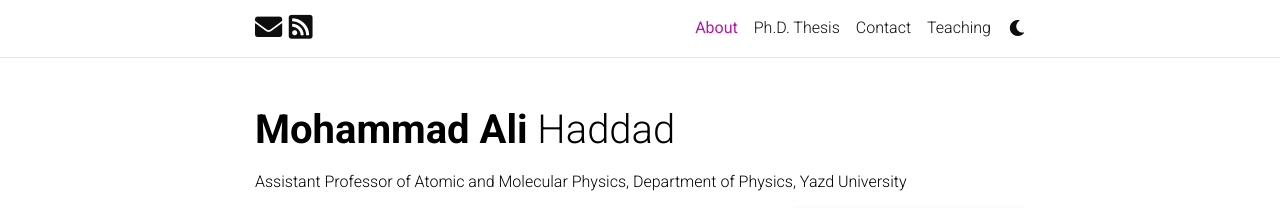
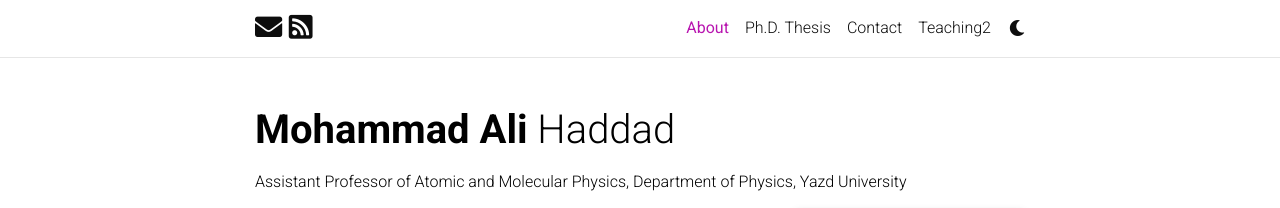
Before and after one commit to ma-haddad/ma-haddad.github.io, a Jekyll site: the page built from _pages/about.md, in a window 1280 px wide. Shown: the top 208 px of the page. Built offline with Jekyll 4.4.1, drawn with Linux system fonts in a browser that asks for light colours; full-size pictures stand in for the smaller copies a plugin makes; comment, search, counter and statistics services are not loaded; a style sheet for code colours, icons or effects is not loaded.

Commit message:
Update teaching.md

```diff
--- a/_pages/teaching.md
+++ b/_pages/teaching.md
@@ -1,8 +1,8 @@
 ---
-layout: page
-permalink: /data/teaching2.yml
-title: Teaching
+layout: teaching2
+permalink: /teaching2/
+title: Teaching2
 description: Materials for courses I taught. (Under construction !)
 nav: true
-nav_order: 4
+nav_order: 5
 ---
```
